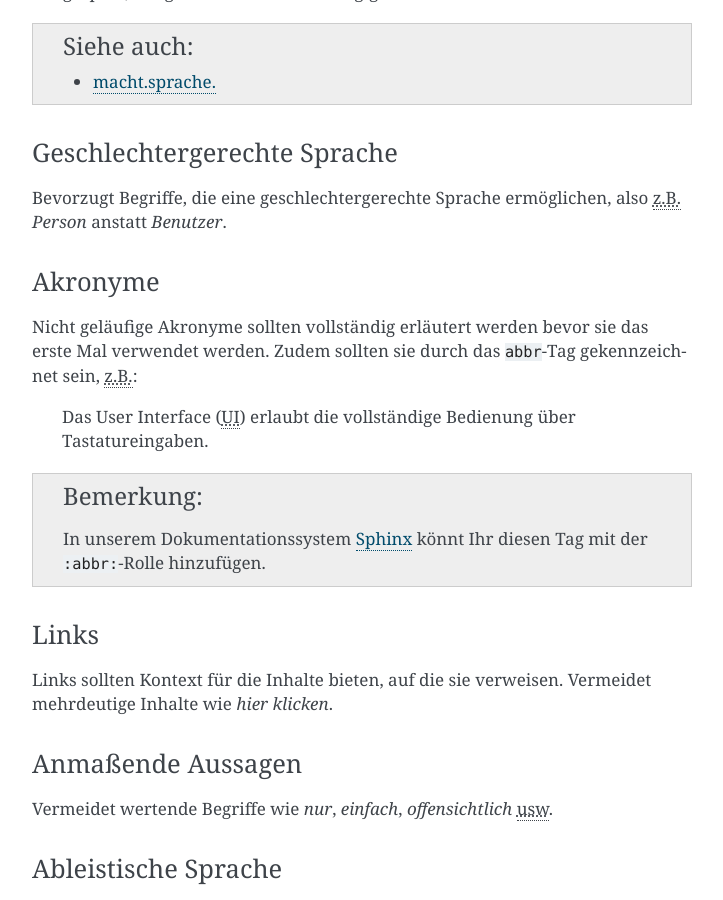
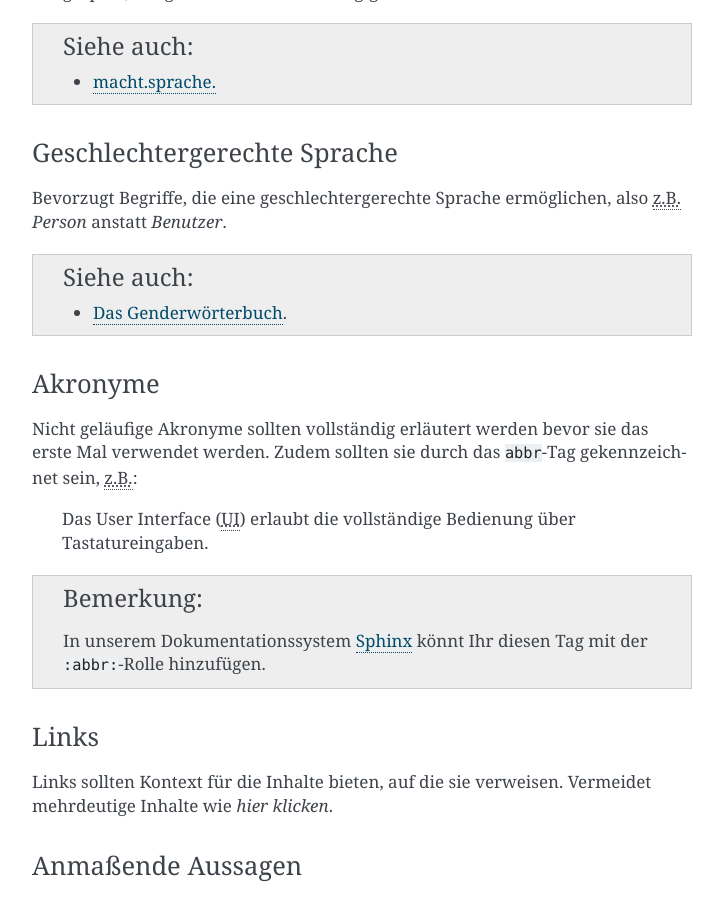
Before and after one commit to cusyio/cusy-design-system, a Sphinx documentation site: the page built from docs/content/writing-style.rst, in a window 1280 px wide and 900 px high, scrolled down 2807 px. Shown: the whole window, without its empty margins (388-1111 px from the left). Built offline with Sphinx 7.4.7, drawn with Linux system fonts in a browser that asks for light colours.

Commit message:
feat(content): :memo: add link to genderwoerterbuch

```diff
--- a/docs/content/writing-style.rst
+++ b/docs/content/writing-style.rst
@@ -128,6 +128,9 @@ Geschlechtergerechte Sprache
 Bevorzugt Begriffe, die eine geschlechtergerechte Sprache ermöglichen, also
 :abbr:`z.B. (zum Beispiel)` *Person* anstatt *Benutzer*.
 
+.. seealso::
+   * `Das Genderwörterbuch <https://geschicktgendern.de/>`_.
+
 Akronyme
 ~~~~~~~~
 
```
